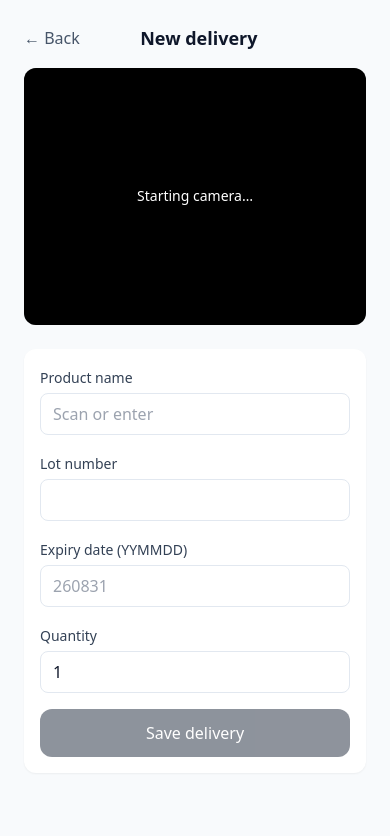
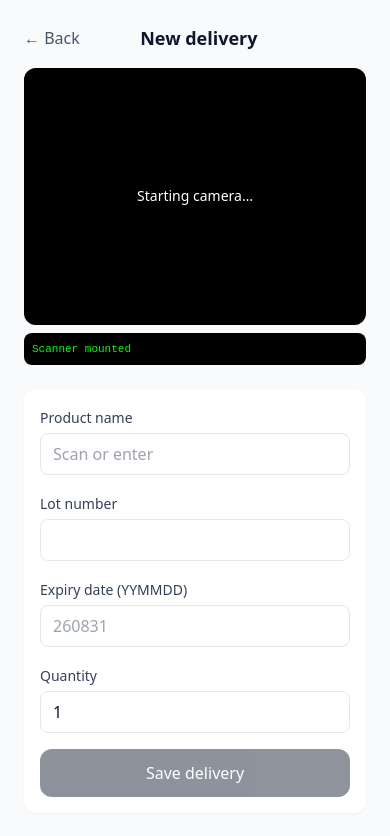
Before and after one commit to nrnambiar2009/nurseasyst, a Next.js app: page /delivery/new in a window 390 px wide. Shown: the top 836 px of the page. Built offline with nearby package versions, Linux system fonts and the light colour scheme; no server answers.

Commit message:
add visible debug panel for mobile scanner diagnosis

```diff
--- a/components/BarcodeScanner.tsx
+++ b/components/BarcodeScanner.tsx
@@ -15,9 +15,14 @@ export function BarcodeScanner({ onResult, className = "" }: BarcodeScannerProps
   const [status, setStatus] = useState<"idle" | "requesting" | "scanning" | "denied" | "error">("idle");
   const [torchOn, setTorchOn] = useState(false);
   const [hasStream, setHasStream] = useState(false);
+  const [debugLog, setDebugLog] = useState<string[]>([]);
   const streamRef = useRef<MediaStream | null>(null);
   const lastResultRef = useRef<string | null>(null);
   const scanTimerRef = useRef<number | null>(null);
+
+  const log = useCallback((msg: string) => {
+    setDebugLog((prev) => [...prev.slice(-4), msg]);
+  }, []);
 
   const stopScanning = useCallback(() => {
     if (scanTimerRef.current !== null) {
@@ -48,6 +53,8 @@ export function BarcodeScanner({ onResult, className = "" }: BarcodeScannerProps
   }, [torchOn]);
 
   useEffect(() => {
+    log("Scanner mounted");
+
     const video = videoRef.current;
     if (!video) return;
 
@@ -67,6 +74,7 @@ export function BarcodeScanner({ onResult, className = "" }: BarcodeScannerProps
         return video.play();
       })
       .then(() => {
+        log("Camera started");
         setHasStream(true);
         setStatus("scanning");
 
@@ -76,6 +84,7 @@ export function BarcodeScanner({ onResult, className = "" }: BarcodeScannerProps
         if (!ctx) return;
 
         const scan = async () => {
+          log("Scanning frame...");
           const v = videoRef.current;
           if (!v || v.readyState < 2) return;
 
@@ -86,6 +95,7 @@ export function BarcodeScanner({ onResult, className = "" }: BarcodeScannerProps
 
           try {
             const symbols = await scanImageData(imageData);
+            log(`Symbols: ${symbols.length}`);
             for (const symbol of symbols) {
               const text = symbol.decode();
               if (!text) continue;
@@ -97,7 +107,8 @@ export function BarcodeScanner({ onResult, className = "" }: BarcodeScannerProps
                 lastResultRef.current = null;
               }
             }
-          } catch {
+          } catch (err: any) {
+            log(`Scan error: ${err?.message || String(err)}`);
             // ignore transient decode errors
           }
         };
@@ -105,6 +116,7 @@ export function BarcodeScanner({ onResult, className = "" }: BarcodeScannerProps
         scanTimerRef.current = window.setInterval(scan, 300);
       })
       .catch((err: Error) => {
+        log(`WASM / camera ERROR: ${err.message}`);
         if (err.name === "NotAllowedError" || err.message?.toLowerCase().includes("permission")) {
           setStatus("denied");
         } else {
@@ -136,6 +148,7 @@ export function BarcodeScanner({ onResult, className = "" }: BarcodeScannerProps
   }
 
   return (
+    <>
       <div className={`relative overflow-hidden rounded-xl bg-black ${className}`}>
         <video
           ref={videoRef}
@@ -163,5 +176,21 @@ export function BarcodeScanner({ onResult, className = "" }: BarcodeScannerProps
           </button>
         )}
       </div>
+      <div
+        style={{
+          background: "#000",
+          color: "#0f0",
+          padding: "8px",
+          fontSize: "11px",
+          fontFamily: "monospace",
+          borderRadius: "8px",
+          marginTop: "8px",
+        }}
+      >
+        {debugLog.map((line, i) => (
+          <div key={i}>{line}</div>
+        ))}
+      </div>
+    </>
   );
 }
```
Lines whose indentation alone changed are shown as unchanged.
